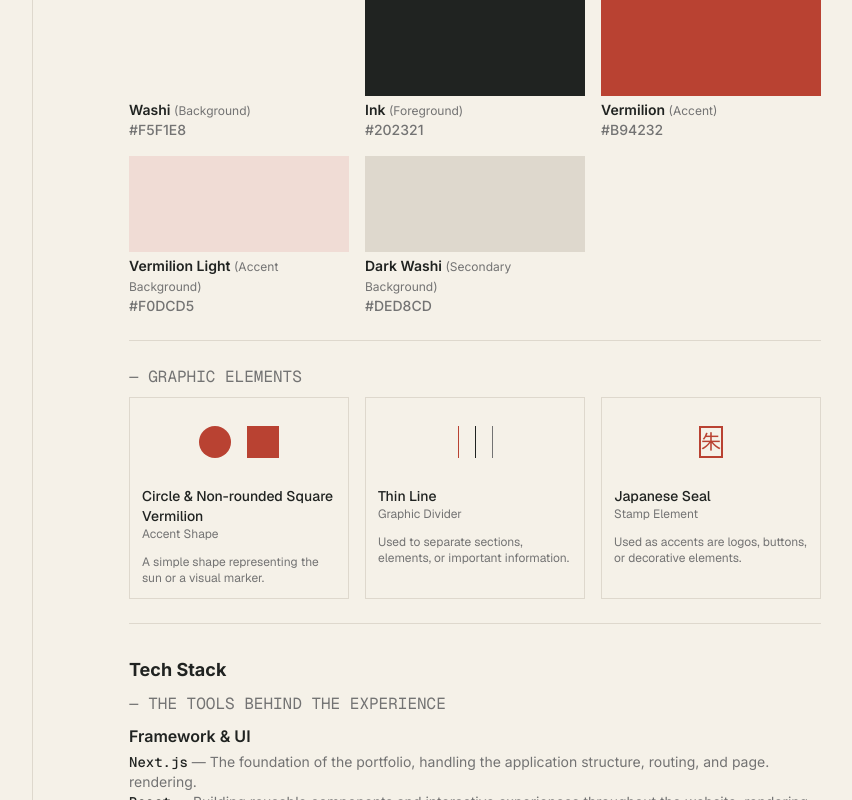
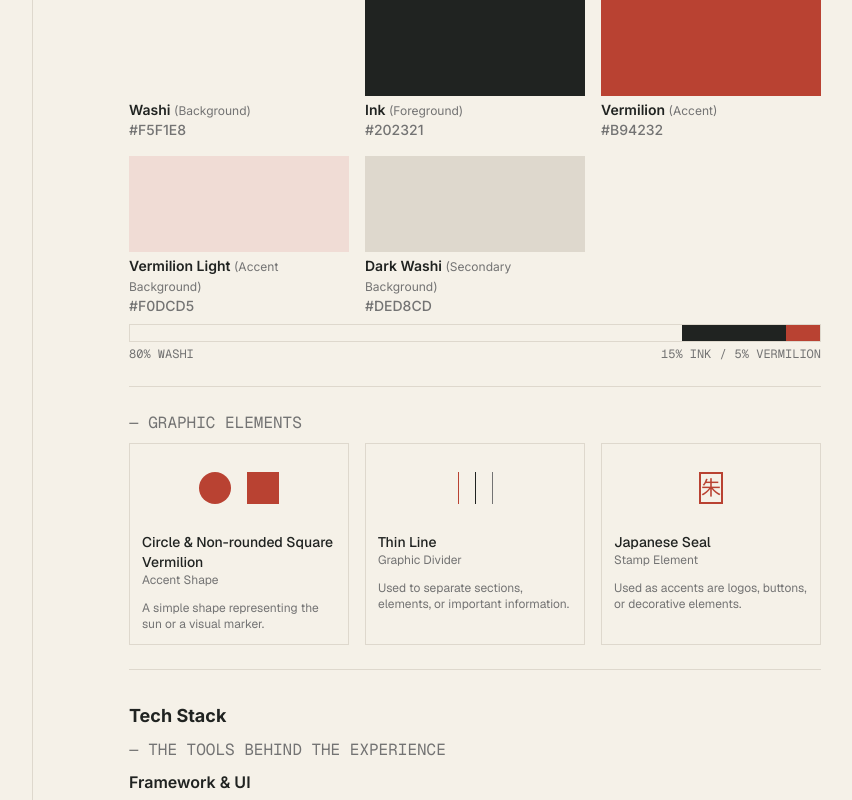
Before and after one commit to afifrohul/japanese-portfolio, a Next.js app: page /blog/behind-the-portfolio in a window 1280 px wide. Shown: the part 1775-2575 px from the top of the page, without its empty margins (307-1159 px from the left). Built offline with nearby package versions, Linux system fonts and the light colour scheme; a web font is replaced by a local one.

Commit message:
feat: update behind the portfolio blog page

```diff
--- a/app/blog/behind-the-portfolio/behind-the-portolio.tsx
+++ b/app/blog/behind-the-portfolio/behind-the-portolio.tsx
@@ -319,6 +319,21 @@ export default function BehindThePortfolio() {
                     </div>
                   </div>
                 </div>
+                <div className="w-full">
+                  <div className="w-full border flex">
+                    <div className="bg-background h-4 w-8/10"/>
+                    <div className="bg-foreground h-4 w-3/20"/>
+                    <div className="bg-accent h-4 w-1/20"/>
+                  </div>
+                  <div className="w-full flex items-center justify-between mt-1 font-mono">
+                    <p className="text-xs text-muted-foreground">80% WASHI</p>
+                    <div className="flex items-center gap-2">
+                      <p className="text-xs text-muted-foreground">15% INK</p>
+                      <p className="text-xs text-muted-foreground">/</p>
+                      <p className="text-xs text-muted-foreground">5% VERMILION</p>
+                    </div>
+                  </div>
+                </div>
               </div>
               <Separator />
 
```
